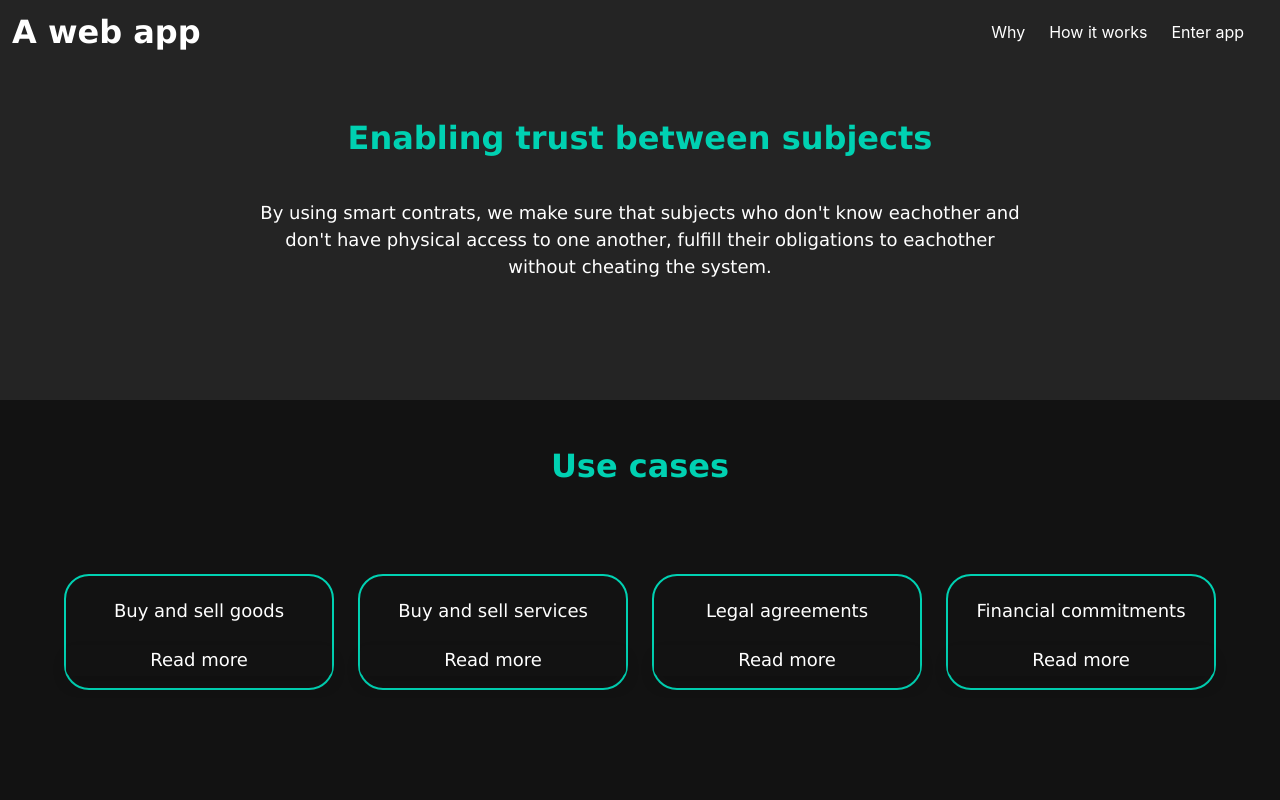
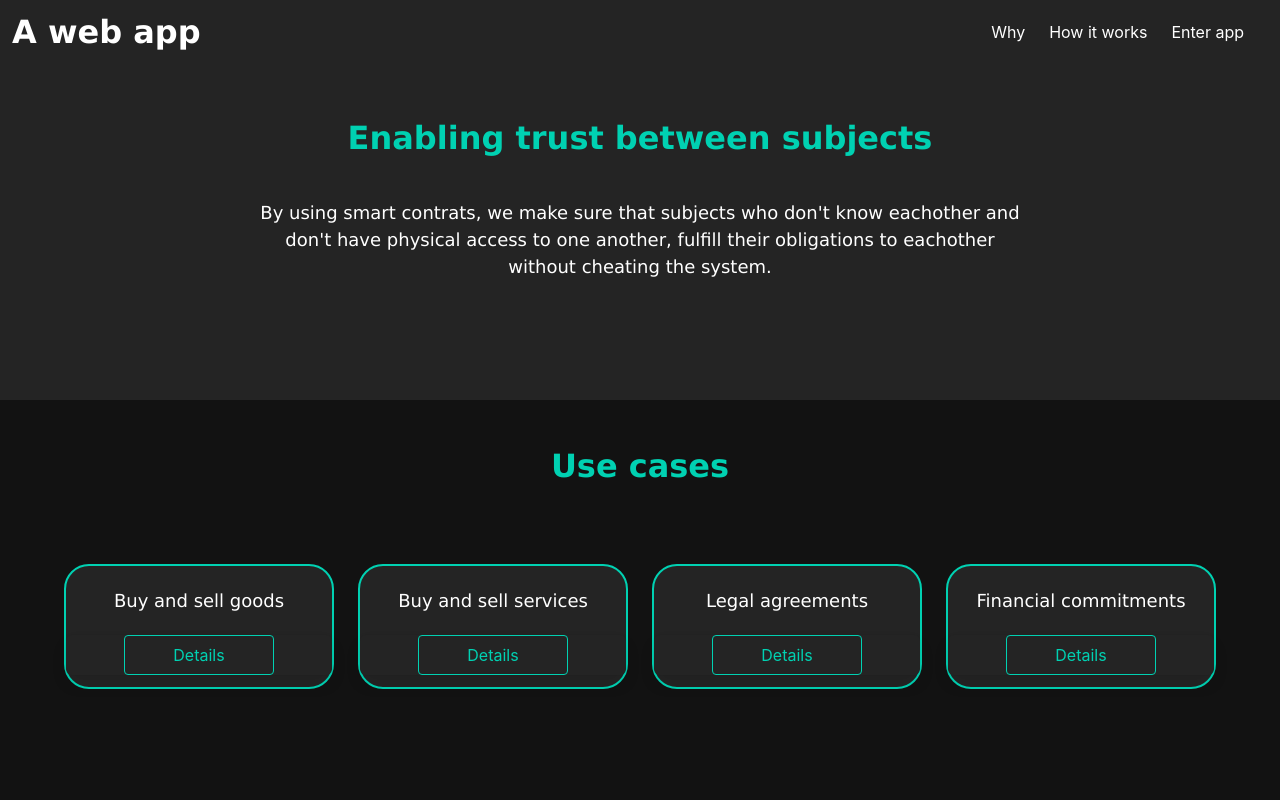
Before and after one commit to farinavito/Web3-Website, a Next.js app: page / in a window 1280 px wide. Shown: the top 800 px of the page. Built offline with nearby package versions, Linux system fonts and the light colour scheme.

Commit message:
added a button to use case section

```diff
--- a/pages/index.js
+++ b/pages/index.js
@@ -81,37 +81,45 @@ const Homepage = () => {
                   <div className="container has-text-centered py-0">
                       <div className="columns py-0">
                         <div className="column py-0">
-                          <p className="subtitle has-background-black-bis pt-5 pb-3 mb-3">
+                          <p className="subtitle has-background-black-ter pt-5 pb-3 mb-3">
                             Buy and sell goods<br></br><br></br>
-                            <p className="box has-background-black-bis py-1">
-                              <Link href="/application"><a>Read more</a></Link>
+                            <p className="box has-background-black-ter py-3">
+                              <div className='columns is-centered'>
+                                <button className="button is-primary is-responsive is-outlined py-2 px-6 is-size-6">Details </button>
+                              </div>
                             </p>
                           </p>
                           <p className="has-background-black-bis py-4"></p>
                         </div>
                         <div className="column py-0">
-                          <p className="subtitle pt-5 pb-3 mb-3">
+                          <p className="subtitle has-background-black-ter pt-5 pb-3 mb-3">
                             Buy and sell services<br></br><br></br>
-                            <p className="box has-background-black-bis py-1">
-                              <Link href="/application"><a>Read more</a></Link>
+                            <p className="box has-background-black-ter py-3">
+                              <div className='columns is-centered'>
+                                <button className="button is-primary is-responsive is-outlined py-2 px-6 is-size-6">Details </button>
+                              </div>
                             </p>
                           </p>
                           <p className=" has-background-black-bis py-4"></p>
                         </div>
                         <div className="column py-0">
-                          <p className="subtitle has-background-black-bis pt-5 pb-3 mb-3">
+                          <p className="subtitle has-background-black-ter pt-5 pb-3 mb-5">
                             Legal agreements<br></br><br></br>
-                            <p className="box has-background-black-bis py-1">
-                              <Link href="/application"><a>Read more</a></Link>
+                            <p className="box has-background-black-ter py-3">
+                              <div className='columns is-centered'>
+                                <button className="button is-primary is-responsive is-outlined py-2 px-6 is-size-6">Details </button>
+                              </div>
                             </p>
                           </p>
                           <p className=" has-background-black-bis py-4"></p>
                         </div>
                         <div className="column py-0">
-                          <p className="subtitle has-background-black-bis pt-5 pb-3 mb-3">
+                          <p className="subtitle has-background-black-ter pt-5 pb-3 mb-3">
                             Financial commitments<br></br><br></br>
-                            <p className="box has-background-black-bis py-1">
-                              <Link href="/application"><a>Read more</a></Link>
+                            <p className="box has-background-black-ter py-3">
+                              <div className='columns is-centered'>
+                                <button className="button is-primary is-responsive is-outlined py-2 px-6 is-size-6">Details </button>
+                              </div>
                             </p>
                           </p>
                           <p className=" has-background-black-bis py-4"></p>
@@ -170,8 +178,8 @@ const Homepage = () => {
                         </div>
                         <div className="column py-0">
                           <p className="subtitle has-background-black-bis pt-5 pb-3 mb-5">
-                            Get the reward or<br></br>
-                            loose a part of your transaction
+                            Get the reward or loose a part<br></br>
+                            of your transaction
                             <p className="box has-background-black-bis py-1">
                             <Link href=""><a><br></br></a></Link>
                             </p>
```
Also changed, not shown: styles/Homepage.module.css (line endings or trailing spaces).
